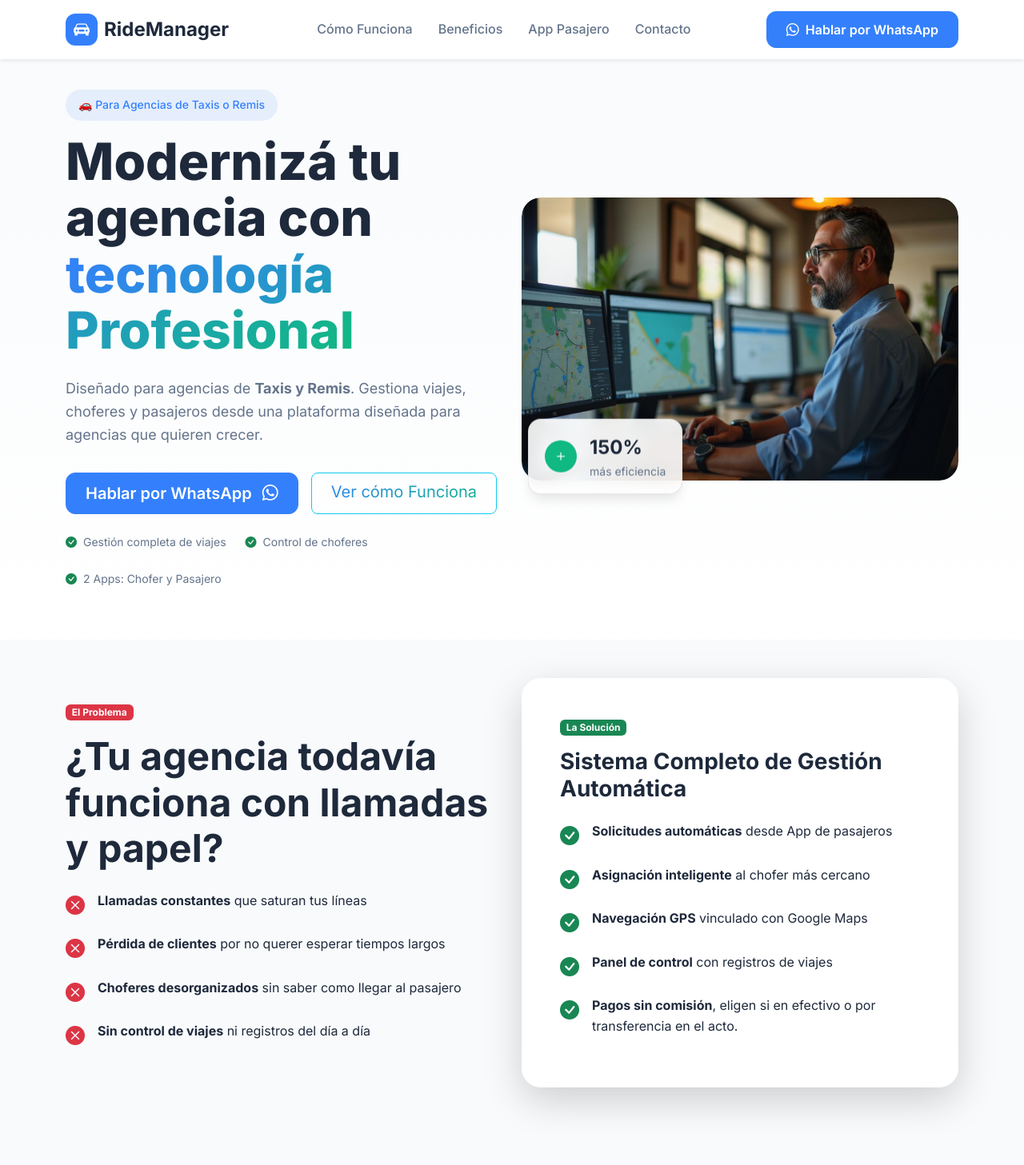
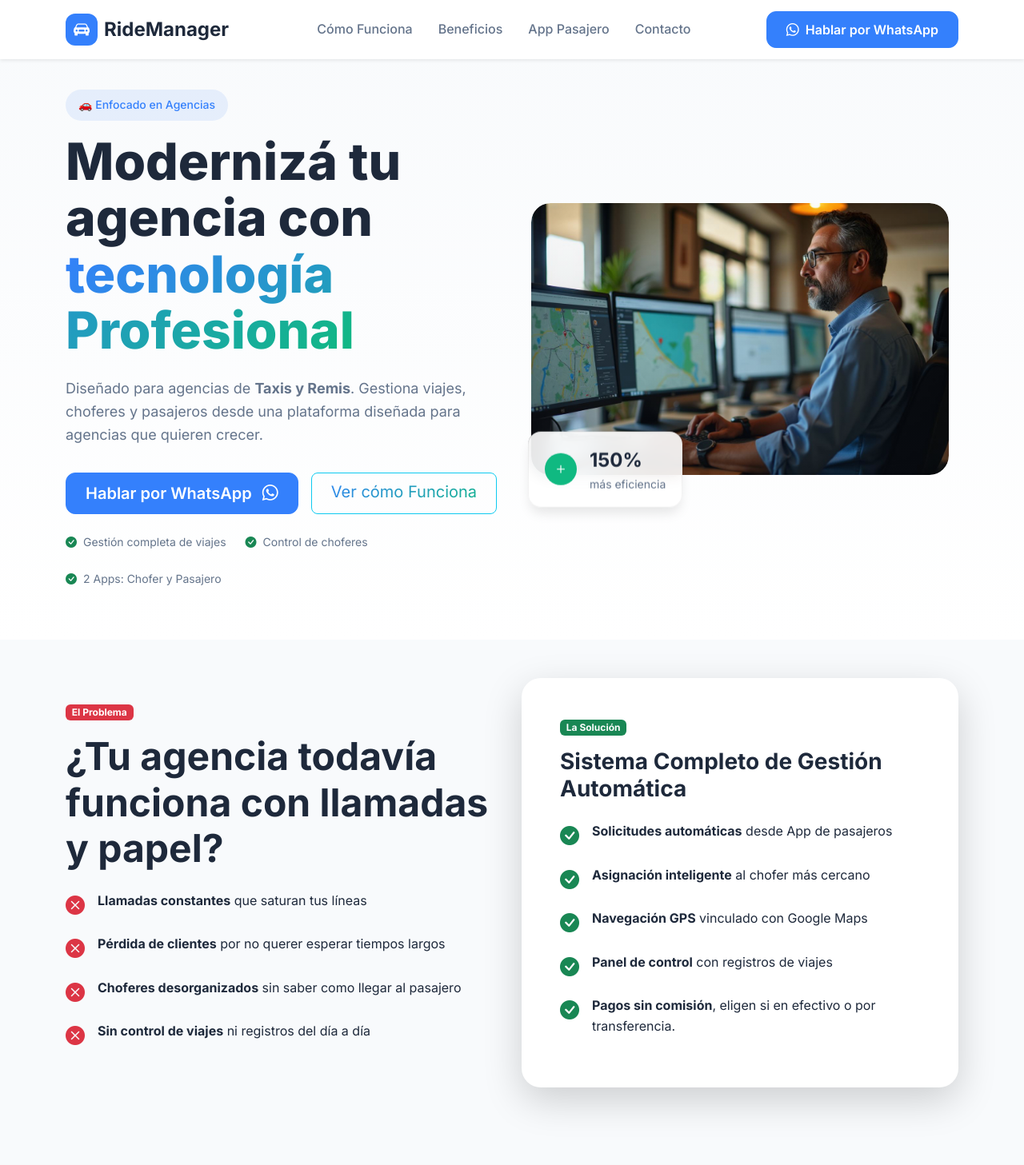
Before and after one commit to Vladimir4063/RideManager, a Flask app: page / in a window 1280 px wide. Shown: the top 1457 px of the page at 80% size. Run offline with Flask 3, Linux system fonts and the light colour scheme.

Commit message:
Update index.html

```diff
--- a/templates/index.html
+++ b/templates/index.html
@@ -67,7 +67,7 @@
             <div class="row align-items-center min-vh-100 pt-5">
                 <div class="col-lg-6" data-aos="fade-right">
                     <span class="badge-custom mb-3">
-                        🚗 Para Agencias de Taxis o Remis
+                        🚗 Enfocado en Agencias
                     </span>
                     <h1 class="hero-title">
                         Modernizá tu agencia con
@@ -105,7 +105,7 @@
                     </div>
                 </div>
 
-                <div class="col-lg-6 position-relative" data-aos="fade-left">
+                <div class="col-lg-6 position-relative p-4" data-aos="fade-left">
                     <div class="hero-image-wrapper">
                         <img src="static/images/agency-owner.jpg" alt="Dueño de agencia gestionando su flota"
                             class="img-fluid rounded-4 shadow-lg">
@@ -195,7 +195,7 @@
                             <li class="mb-3 d-flex">
                                 <i class="bi bi-check-circle-fill text-success me-3 fs-4"></i>
                                 <div>
-                                    <strong>Pagos sin comisión</strong>, eligen si en efectivo o por transferencia en el acto.
+                                    <strong>Pagos sin comisión</strong>, eligen si en efectivo o por transferencia.
                                 </div>
                             </li>
                         </ul>
@@ -395,7 +395,7 @@
                         <div class="benefit-content">
                             <h4 class="fw-bold">+40% Más Viajes</h4>
                             <p class="text-muted mb-0">Reduce las llamadas telefónicas y tus choferes harán más viajes
-                                por día. No pierdes clientes cuando las líneas están saturadas.</p>
+                                por día. No pierdes clientes cuando las líneas estén saturadas.</p>
                         </div>
                     </div>
                 </div>
@@ -407,7 +407,7 @@
                         </div>
                         <div class="benefit-content">
                             <h4 class="fw-bold">Ahorra 20+ Horas Semanales</h4>
-                            <p class="text-muted mb-0">Redice el estrés de los operadores atendiendo llamadas todo el día. El
+                            <p class="text-muted mb-0">Reduce el estrés de los operadores atendiendo consultas todo el día. El
                                 sistema asigna viajes automáticamente.</p>
                         </div>
                     </div>
@@ -420,7 +420,7 @@
                         </div>
                         <div class="benefit-content">
                             <h4 class="fw-bold">Clientes Más Satisfechos</h4>
-                            <p class="text-muted mb-0">Los pasajeros ven exactamente cuándo llega el chofer.
+                            <p class="text-muted mb-0">Los pasajeros saben exactamente cuándo llega el chofer.
                                 Menos quejas, más reseñas positivas.</p>
                         </div>
                     </div>
```
